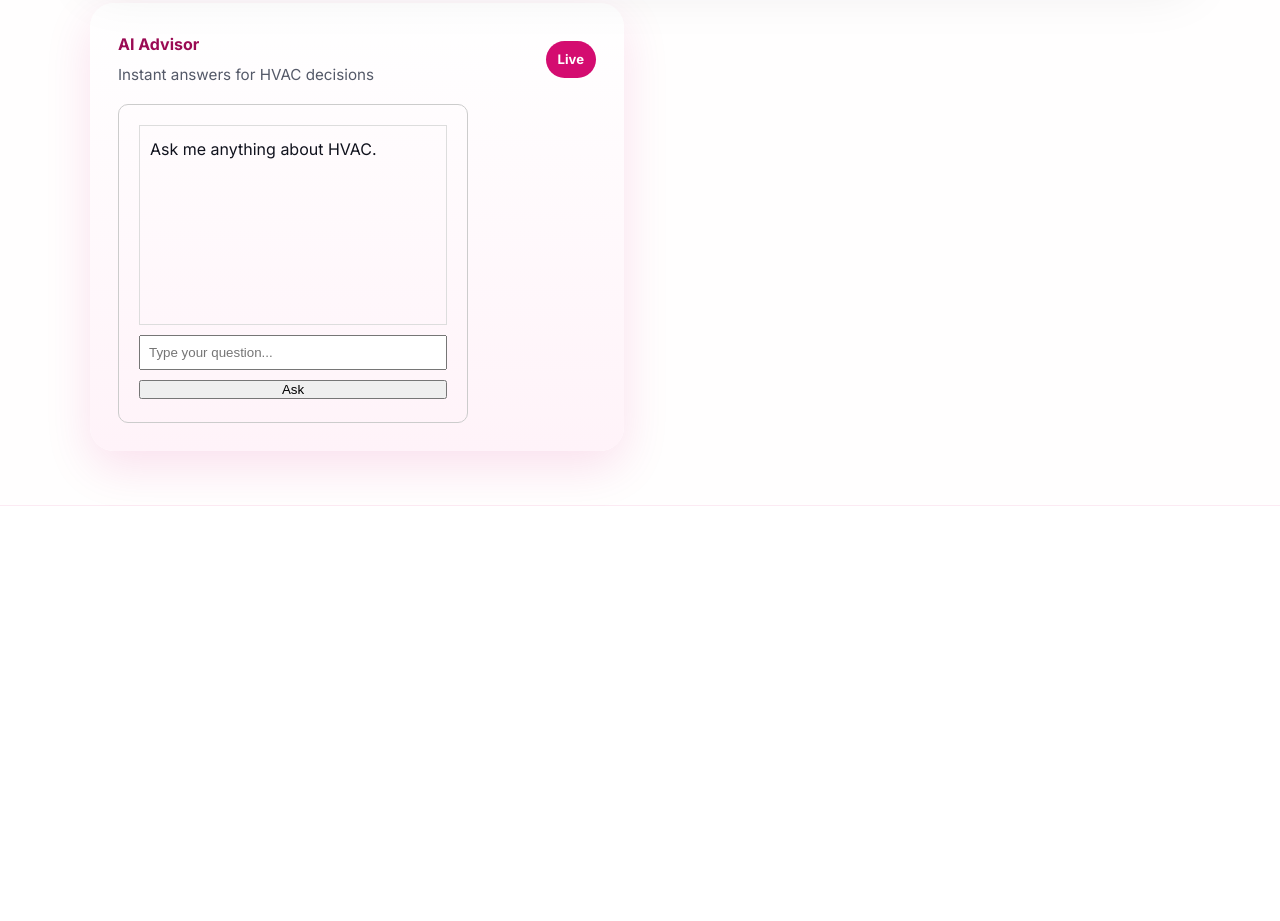
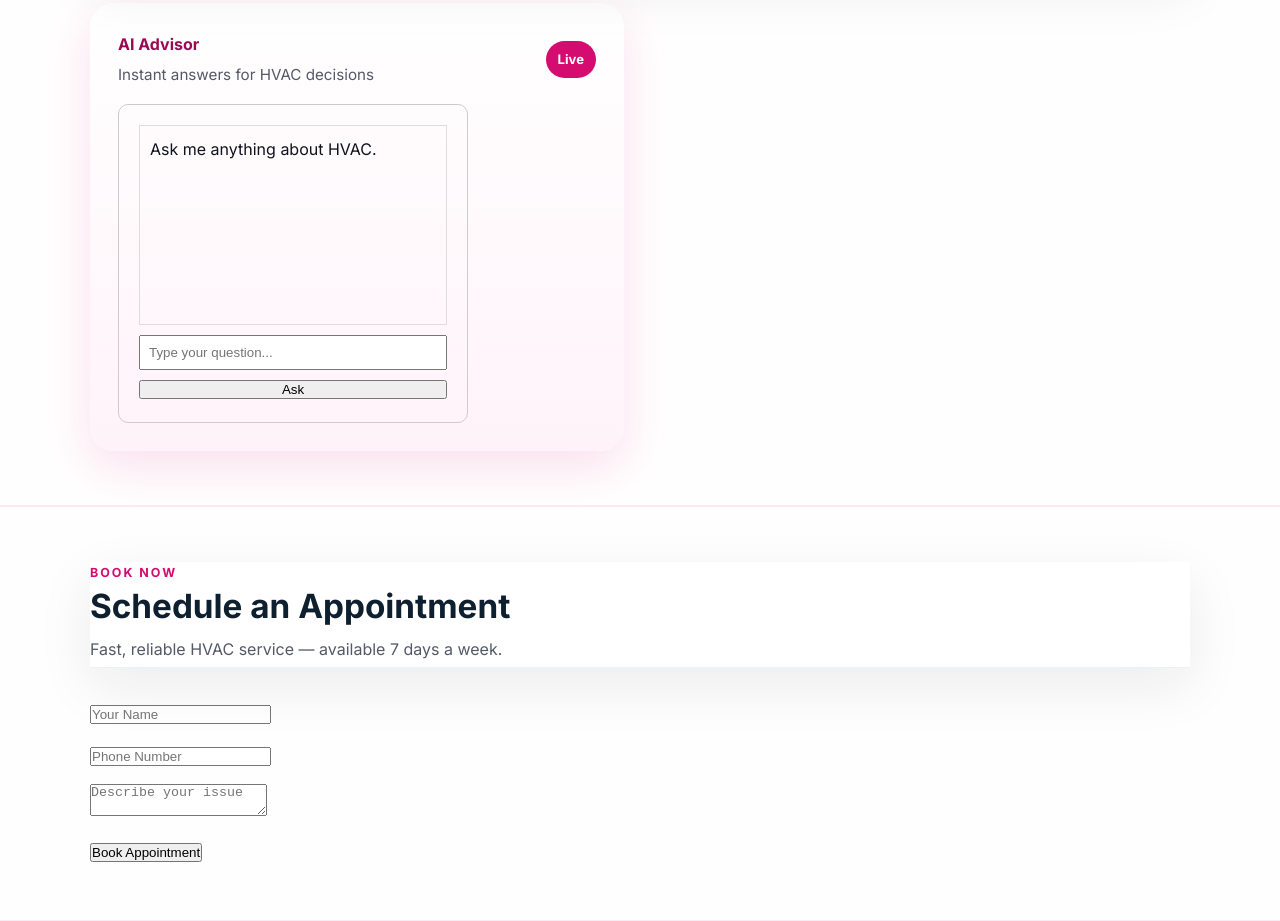
Before and after one commit to vedpathakshaurya/as-hvac-website, a plain HTML site: page index.html in a window 1280 px wide. Shown: the part 2393-3314 px from the top of the page. Before the commit the page ends 2899 px from the top, so only its background shows below. Drawn offline with Linux system fonts and the light colour scheme.

Commit message:
Update index.html

```diff
--- a/index.html
+++ b/index.html
@@ -648,6 +648,28 @@ async function sendAI() {
     document.getElementById("ai-input").value = "";
 }
 </script>
+<section id="booking" class="section-alt">
+  <div class="section-inner">
+    <header class="section-header">
+      <div class="section-kicker">Book Now</div>
+      <h2 class="section-title">Schedule an Appointment</h2>
+      <p class="section-subtitle">Fast, reliable HVAC service — available 7 days a week.</p>
+    </header>
+
+    <form class="booking-form" action="https://formspree.io/f/YOUR_FORM_ID" method="POST">
+      <div class="form-row">
+        <input type="text" name="name" placeholder="Your Name" required>
+      </div>
+      <div class="form-row">
+        <input type="tel" name="phone" placeholder="Phone Number" required>
+      </div>
+      <div class="form-row">
+        <textarea name="message" placeholder="Describe your issue" required></textarea>
+      </div>
+      <button type="submit" class="button-primary">Book Appointment</button>
+    </form>
+  </div>
+</section>
 
   <script src="scripts.js" defer></script>
  </body>
```
